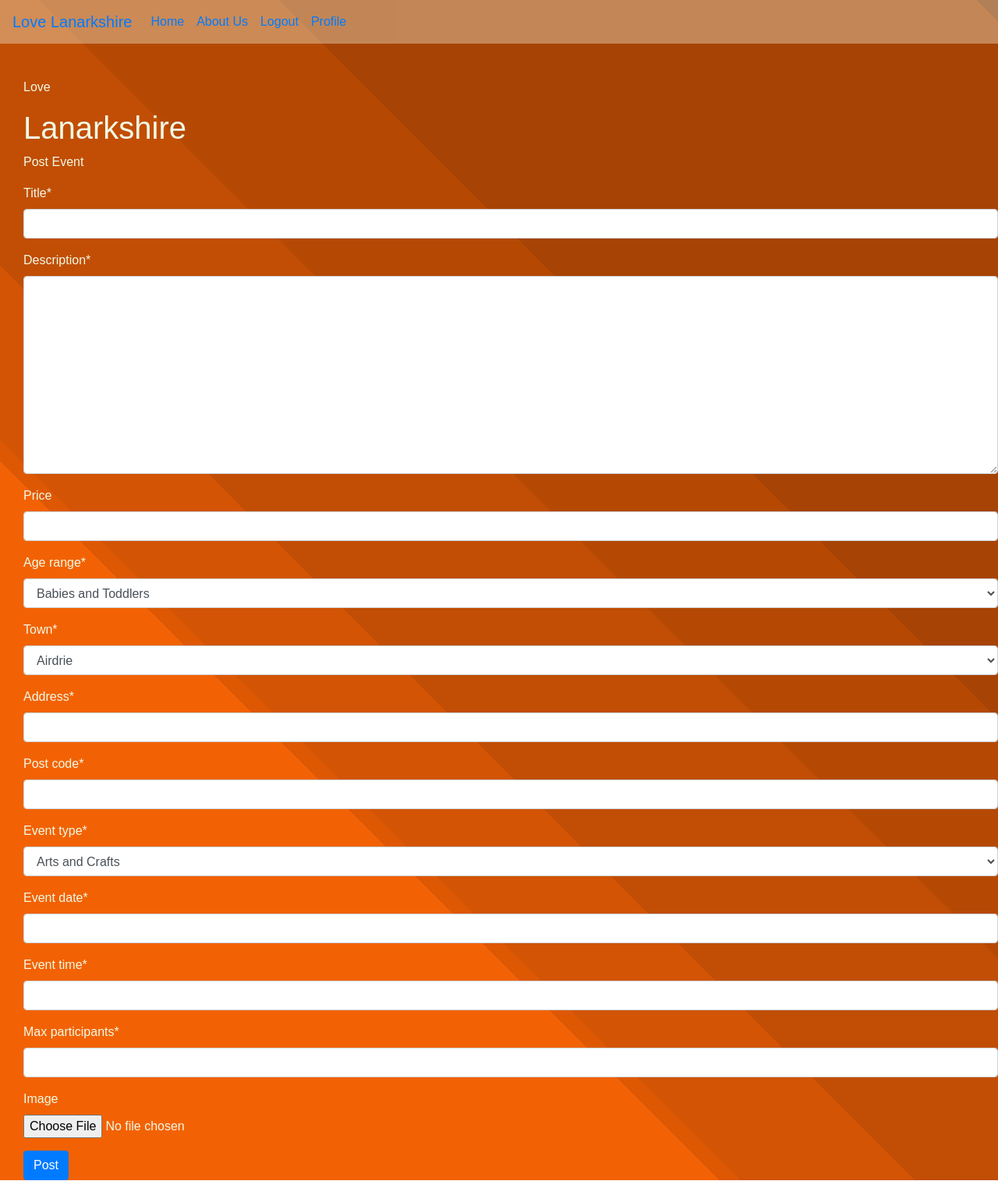
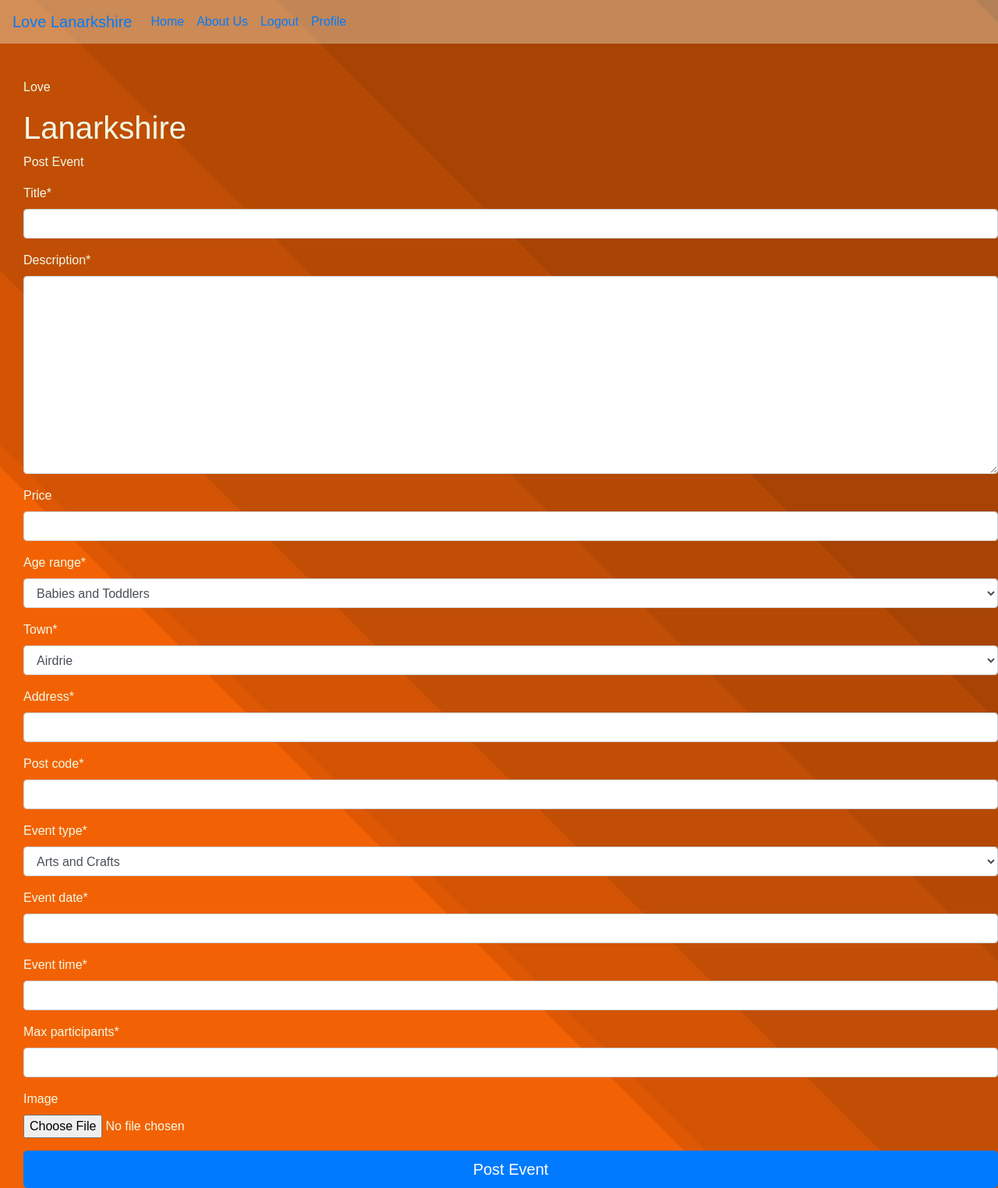
Before and after one commit to paperclippete/FinalMilestone, a Django app: page /events/post_event/ in a window 1280 px wide. Shown: the whole page at 78% size. Run offline with Django 3.2, Linux system fonts and the light colour scheme; the visitor is signed in with stand-in values (Sample User, id 1); some libraries are stand-ins or nearby versions; some web fonts are replaced.

Commit message:
styled forms for different media screens

```diff
--- a/events/templates/post_event.html
+++ b/events/templates/post_event.html
@@ -11,14 +11,14 @@
 <p>Love</p>
 <h1>Lanarkshire</h1>
 <p>Post Event</p>
-
-<form method="POST">
-    {% csrf_token %}
-    {{ post_event_form|crispy }}
-    {{ post_event_form.media }}
-    <button action="submit" class="btn btn-primary">Post</button>
-</form>
-
+<div class="lanarkshire-form">
+    <form method="POST">
+        {% csrf_token %}
+        {{ post_event_form|crispy }}
+        {{ post_event_form.media }}
+        <button action="submit" class="btn btn-primary btn-block btn-lg form-button">Post Event</button>
+    </form>
+</div>
 
 {% endblock %}
 {% block js %}
```
Also changed, not shown: accounts/templates/login.html (+7 -5 lines), accounts/templates/register.html (+7 -5 lines).
